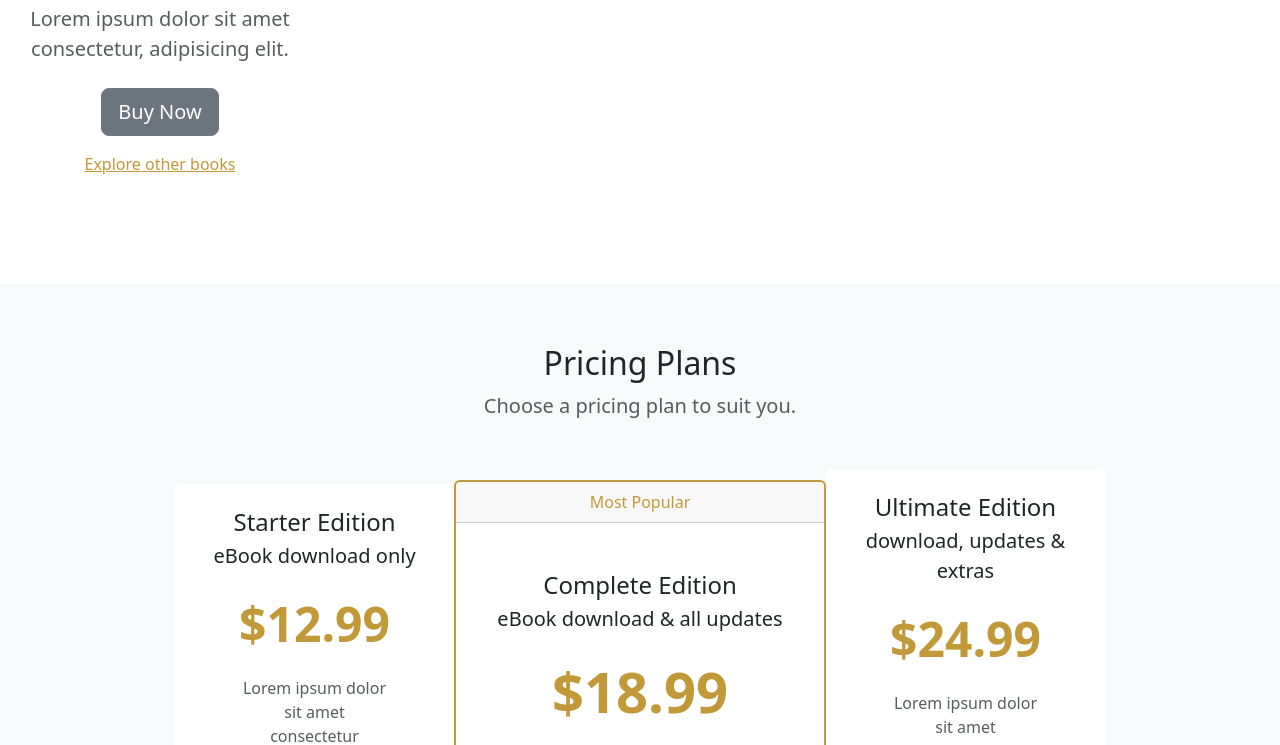
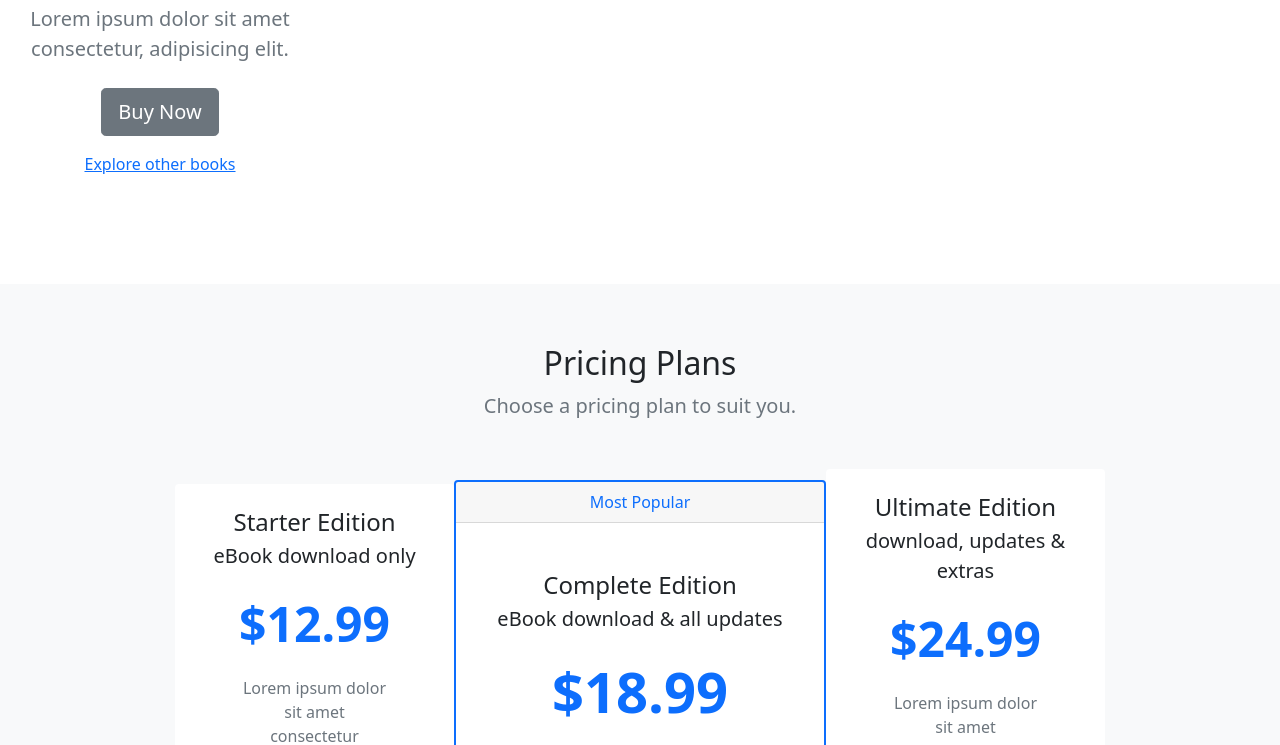
Before and after one commit to Hyancinth/BootstrapPractice, a website: page index.html in a window 1280 px wide. Shown: the part 366-1111 px from the top of the page. Drawn offline with nearby package versions, Linux system fonts and the light colour scheme; some packages are replaced by stand-ins of ours; a script that the page names is missing.

Commit message:
fixes css issue

```diff
--- a/index.html
+++ b/index.html
@@ -4,7 +4,7 @@
         <meta http-equiv="X-UA-Compatible" content="IE=edge">
         <meta name="viewport" content="width=device-width, initial-scale=1.0">
         <title>EduForge</title>
-        <link href="/css/main.min.css" rel="stylesheet">
+        <link href="https://cdn.jsdelivr.net/npm/bootstrap@5.0.2/dist/css/bootstrap.min.css" rel="stylesheet" integrity="sha384-EVSTQN3/azprG1Anm3QDgpJLIm9Nao0Yz1ztcQTwFspd3yD65VohhpuuCOmLASjC" crossorigin="anonymous">
         <link rel="stylesheet" href="https://cdn.jsdelivr.net/npm/bootstrap-icons@1.11.3/font/bootstrap-icons.min.css">
         <style>
             section {
--- a/sass/main.scss
+++ b/sass/main.scss
@@ -1,8 +1,2 @@
-//custom variables
-$primary: #c29938;
-$dark: #ffd7b5;
-
-
-
 //import bootstrap
 @import '../node_modules/bootstrap/scss/bootstrap';
```
Also changed, not shown: css/main.min.css, 1 other file.
